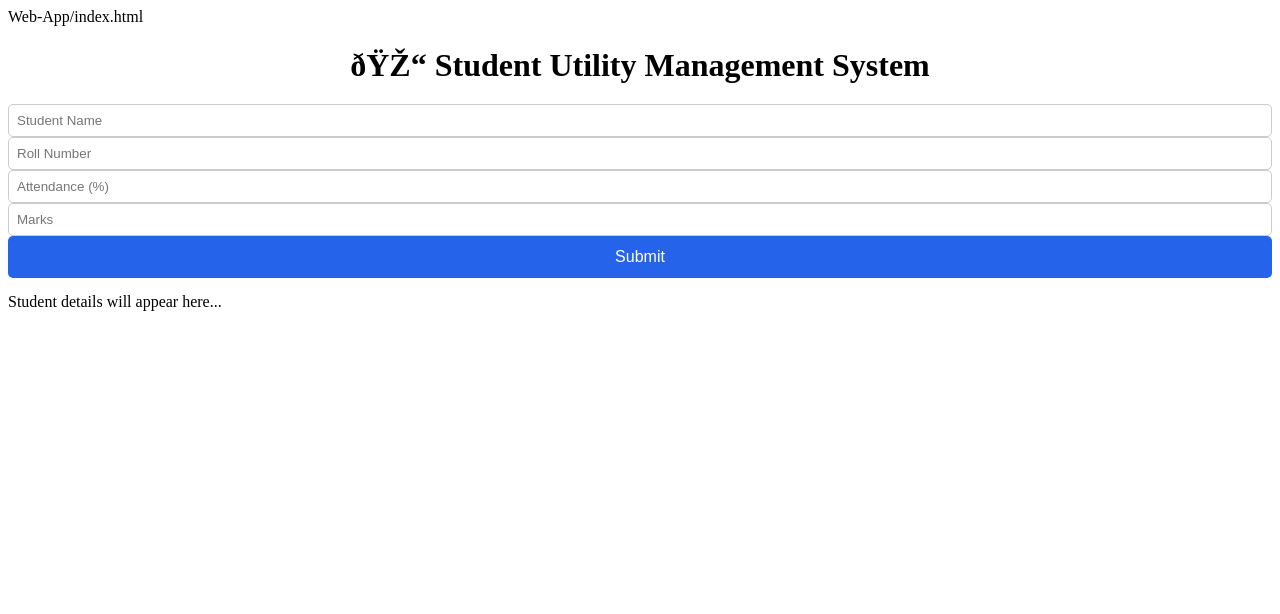
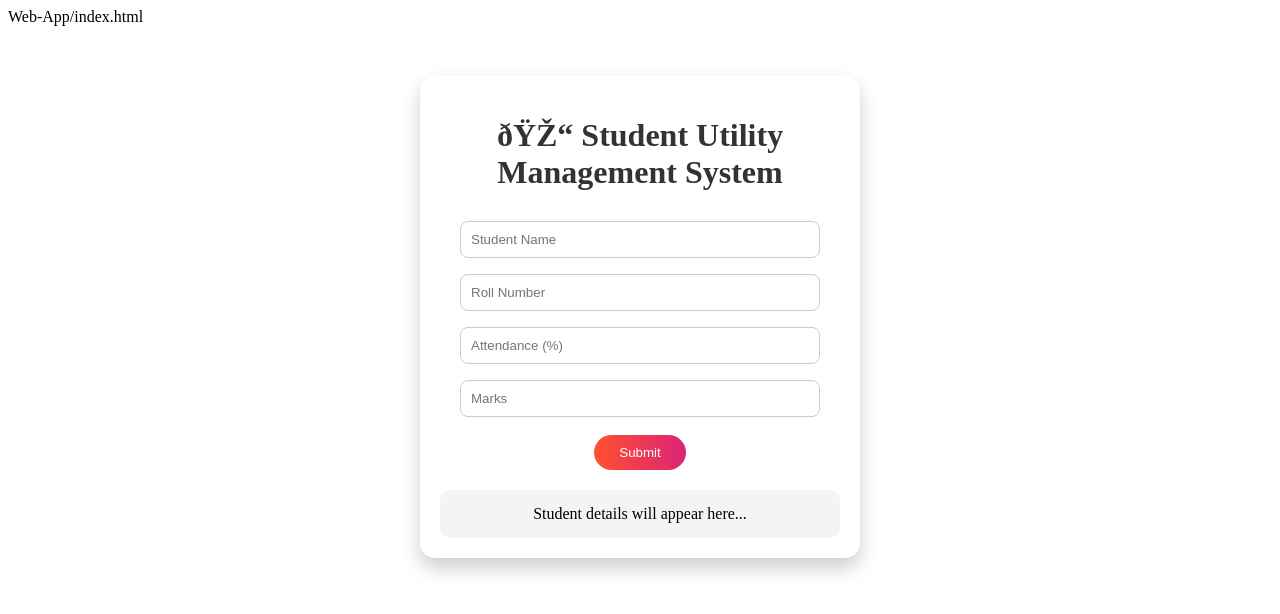
Before and after one commit to aakankshalakkas24-ctrl/Student-Utility-Management-System-project, a PHP site: page / in a window 1280 px wide. Shown: the top 614 px of the page. Run offline with PHP 8.4, Linux system fonts and the light colour scheme.

Commit message:
Update style.css

```diff
--- a/Web-App/style.css
+++ b/Web-App/style.css
@@ -1,89 +1,51 @@
 Web-App/style.css
-
 body {
-  margin: 0;
+    background: linear-gradient(135deg, #667eea, #764ba2);
     font-family: Arial, sans-serif;
-  background-color: #1e3a8a;
-  transition: background-color 0.5s ease;
+    height: 100vh;
 }
 
-.page {
-  width: 100%;
-  min-height: 100vh;
-  display: flex;
-  justify-content: center;
-  align-items: center;
-}
-
-.card {
-  background-color: #f3f4f6;
-  padding: 25px;
+.container {
+    width: 400px;
+    margin: auto;
+    background: white;
+    padding: 20px;
     border-radius: 15px;
-  width: 500px;
-  box-shadow: 0 10px 30px rgba(0,0,0,0.3);
+    margin-top: 50px;
+    box-shadow: 0 10px 20px rgba(0,0,0,0.2);
+    text-align: center;
 }
 
 h1 {
-  text-align: center;
-  margin-bottom: 20px;
+    color: #333;
 }
 
-.instruction-box {
-  background-color: #fef3c7;
-  border: 1px solid #fcd34d;
+.input-box input {
+    width: 90%;
     padding: 10px;
-  border-radius: 5px;
-  margin-bottom: 15px;
-}
-
-.input-group {
-  margin-bottom: 15px;
-}
-
-label {
-  display: block;
-  font-weight: bold;
-  margin-bottom: 5px;
-}
-
-input {
-  width: 100%;
-  padding: 8px;
-  border-radius: 5px;
+    margin: 8px;
+    border-radius: 8px;
     border: 1px solid #ccc;
 }
 
 button {
-  width: 100%;
-  padding: 12px;
-  background-color: #2563eb;
+    background: linear-gradient(to right, #ff512f, #dd2476);
     color: white;
     border: none;
-  border-radius: 5px;
+    padding: 10px 25px;
+    border-radius: 20px;
     cursor: pointer;
-  font-size: 16px;
-  margin-bottom: 15px;
+    margin-top: 10px;
 }
 
 button:hover {
-  background-color: #1e40af;
+    opacity: 0.9;
 }
 
-.result-box {
-  margin-top: 10px;
-  padding: 20px;
-  background-color: #e5e7eb;
-  border-radius: 8px;
-  text-align: center;
-  font-weight: bold;
-  min-height: 80px;
-  font-size: 18px;
+.output-box {
+    margin-top: 20px;
+    padding: 15px;
+    border-radius: 10px;
+    background: #f4f4f4;
+    font-size: 16px;
 }
-
-.countdown-box {
-  margin-top: 10px;
-  text-align: center;
-  font-size: 20px;
-  font-weight: bold;
-  color: #1f2937;
-}
```
Lines whose indentation alone changed are shown as unchanged.
